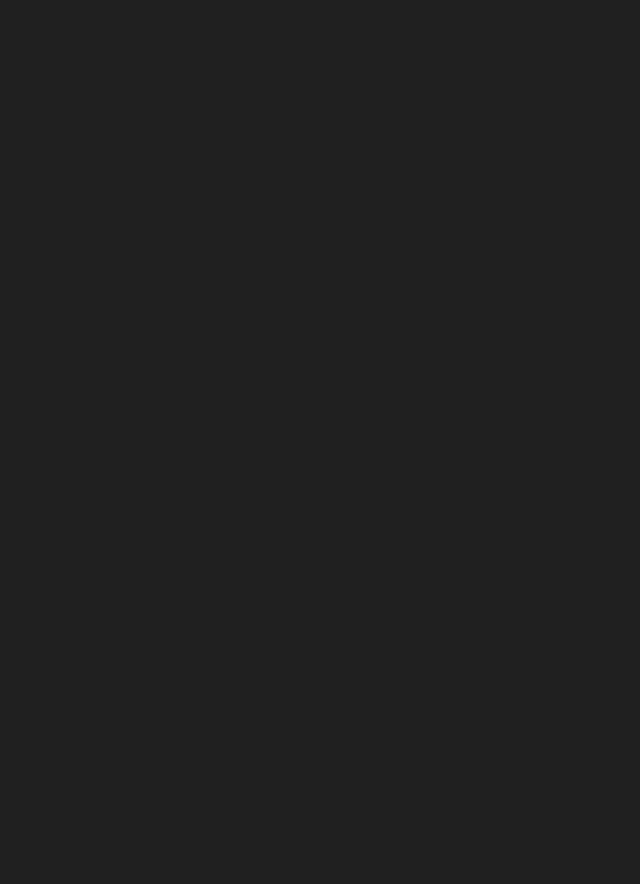
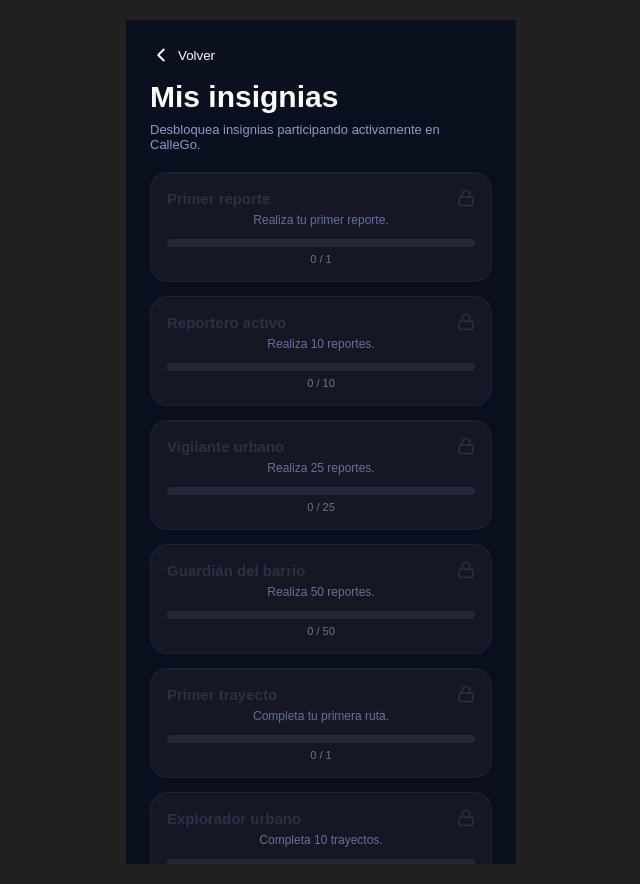
Before and after one commit to yxdhii/app-CalleGo, a React (Vite) app: page /badges in a window 1280 px wide. Before the commit this address had no page. Shown: the whole page, without its empty margins (319-959 px from the left). Before the commit the page ends 800 px from the top, so only its background shows below. Built offline with nearby package versions, Linux system fonts and the light colour scheme.

Commit message:
feat: add badges screen and integrate profile navigation

```diff
--- a/src/App.css
+++ b/src/App.css
@@ -718,7 +718,7 @@
 .callego-heatmap {
   background: #0f1117;
   color: #f0f0f5;
-  min-height: 100vh;
+  min-height: 100%;
 }
 
 .real-map {
@@ -1395,26 +1395,30 @@
   margin: 20px auto;
   background: #081126;
   color: white;
-  padding: 60px 22px 14px;
+  padding: 30px 22px 14px;
   overflow: hidden;
   position: relative;
 }
 
 .report-header button {
-  background: transparent;
-  border: none;
-  color: #cbd5e1;
-  display: flex;
-  align-items: center;
-  gap: 4px;
-  font-size: 13px;
+  background: none;
+  border: none;
+  color: white;
+  display: flex;
+  align-items: center;
+  gap: 6px;
+  cursor: pointer;
+  padding: 0;
+  margin-bottom: 20px;
+  font-size: 14px;
+  font-weight: 500;
 }
 
 .report-header h1 {
   text-align: center;
   font-size: 24px;
-  font-weight: 900;
-  margin-top: 12px;
+  font-weight: 800;
+  margin-top: 4px;
 }
 
 .report-header p {
@@ -1599,15 +1603,7 @@
 }
 
 .report-screen .home-indicator {
-  position: absolute;
-  bottom: 14px;
-  left: 50%;
-  transform: translateX(-50%);
-
-  width: 120px;
-  height: 5px;
-  border-radius: 999px;
-  background: rgba(255, 255, 255, 0.35);
+  display: none;
 }
 
 .description-preview {
@@ -2696,8 +2692,7 @@
   overflow-y: auto;
   display: flex;
   flex-direction: column;
-  min-height: 100vh;
-  color: white;
+  min-height: 100%;
 }
 
 .profile-back-button {
@@ -3060,6 +3055,13 @@
   margin: 6px 0 0;
 }
 
+.badges-section-header {
+  display: flex;
+  justify-content: space-between;
+  align-items: center;
+  margin-bottom: 10px;
+}
+
 /* Menu */
 .profile-menu {
   background: #1a1d27;
@@ -3268,10 +3270,20 @@
 /* ==== privacy settings ==== */
 
 .privacy-screen {
-  min-height: 100vh;
+  min-height: 100%;
   background: #0a0f1e;
   padding: 24px;
   color: white;
+  overflow-y: auto;
+}
+
+.privacy-screen {
+  overflow-y: auto;
+  scrollbar-width: none;
+}
+
+.privacy-screen::-webkit-scrollbar {
+  display: none;
 }
 
 .privacy-header {
@@ -3431,6 +3443,10 @@
   color: #8d9ac7;
 }
 
+.privacy-screen .home-indicator {
+  display: none;
+}
+
 .delete-account-btn {
   width: 100%;
   height: 58px;
@@ -3507,11 +3523,10 @@
   color: white;
 }
 
-
 /* ===== MY REPORTS SCREEN ===== */
 
 .my-reports-screen {
-  min-height: 100vh;
+  min-height: 100%;
   background: #0a0f1e;
   padding: 24px;
   color: white;
@@ -3745,3 +3760,111 @@
   font-size: 12px;
   margin: 8px 0;
 }
+
+/*badges details*/
+
+.badges-screen {
+  min-height: 100%;
+  max-height: 100%;
+  background: #0a0f1e;
+  padding: 24px;
+  color: white;
+  overflow-y: auto;
+  scrollbar-width: none;
+}
+
+.badges-header button {
+  background: transparent;
+  border: none;
+  color: white;
+  display: flex;
+  align-items: center;
+  gap: 6px;
+  padding: 0;
+  margin-bottom: 14px;
+}
+
+.badges-screen::-webkit-scrollbar {
+  display: none;
+}
+
+.badges-header h1 {
+  font-size: 30px;
+  margin-bottom: 8px;
+}
+
+.badges-header p {
+  color: #8d9ac7;
+  font-size: 13px;
+}
+
+.badges-list {
+  display: flex;
+  flex-direction: column;
+  gap: 14px;
+  margin-top: 20px;
+}
+
+.badge-card {
+  background: #1a1d27;
+  border: 1px solid rgba(82, 117, 255, 0.15);
+  border-radius: 18px;
+  padding: 16px;
+}
+
+.badge-card.locked {
+  opacity: 0.7;
+}
+
+.badge-top {
+  display: flex;
+  justify-content: space-between;
+  align-items: center;
+}
+
+.badge-top h3 {
+  margin: 0;
+  font-size: 15px;
+}
+
+.badge-card p {
+  color: #8d9ac7;
+  font-size: 12px;
+  margin-top: 6px;
+}
+
+.badge-progress {
+  margin-top: 12px;
+}
+
+.badge-progress-bar {
+  height: 8px;
+  background: #2e3244;
+  border-radius: 999px;
+  overflow: hidden;
+}
+
+.badge-progress-fill {
+  height: 100%;
+  background: #3b82f6;
+}
+
+.badge-progress span {
+  display: block;
+  margin-top: 6px;
+  font-size: 11px;
+  color: #94a3b8;
+  .badges-screen {
+    min-height: 100%;
+    max-height: 100%;
+    background: #0a0f1e;
+    padding: 24px;
+    color: white;
+    overflow-y: auto;
+    scrollbar-width: none;
+  }
+
+  .badges-screen::-webkit-scrollbar {
+    display: none;
+  }
+}
--- a/src/App.jsx
+++ b/src/App.jsx
@@ -13,6 +13,7 @@
 import Profile from "./pages/Profile";
 import Privacy from "./pages/Privacy";
 import MyReports from "./pages/MyReports";
+import Badges from "./pages/Badges";
 import "./App.css";
 
 function App() {
@@ -33,6 +34,7 @@
         <Route path="/profile" element={<Profile />} />
         <Route path="/privacy" element={<Privacy />} />
         <Route path="/my-reports" element={<MyReports />} />
+        <Route path="/badges" element={<Badges />} />
 
       </Routes>
     </BrowserRouter>
--- /dev/null
+++ b/src/pages/Badges.jsx
@@ -0,0 +1,125 @@
+import { useEffect, useState } from "react";
+import { useNavigate } from "react-router-dom";
+import { ChevronLeft, Lock } from "lucide-react";
+
+function Badges() {
+  const navigate = useNavigate();
+
+  const [reportCount, setReportCount] = useState(0);
+  const [points, setPoints] = useState(0);
+
+  useEffect(() => {
+    const reports = JSON.parse(localStorage.getItem("callego_reports")) || [];
+
+    setReportCount(reports.length);
+
+    const totalPoints = reports.reduce((sum, report) => {
+      return sum + (report.points || 0);
+    }, 0);
+
+    setPoints(totalPoints);
+  }, []);
+
+  const badges = [
+    {
+      title: "Primer reporte",
+      description: "Realiza tu primer reporte.",
+      progress: Math.min(reportCount, 1),
+      goal: 1,
+    },
+    {
+      title: "Reportero activo",
+      description: "Realiza 10 reportes.",
+      progress: Math.min(reportCount, 10),
+      goal: 10,
+    },
+    {
+      title: "Vigilante urbano",
+      description: "Realiza 25 reportes.",
+      progress: Math.min(reportCount, 25),
+      goal: 25,
+    },
+    {
+      title: "Guardián del barrio",
+      description: "Realiza 50 reportes.",
+      progress: Math.min(reportCount, 50),
+      goal: 50,
+    },
+    {
+      title: "Primer trayecto",
+      description: "Completa tu primera ruta.",
+      progress: 0,
+      goal: 1,
+    },
+    {
+      title: "Explorador urbano",
+      description: "Completa 10 trayectos.",
+      progress: 0,
+      goal: 10,
+    },
+    {
+      title: "Fuente confiable",
+      description: "Obtén 5 reportes verificados.",
+      progress: 0,
+      goal: 5,
+    },
+    {
+      title: "Buen ciudadano",
+      description: "Alcanza 100 puntos de reputación.",
+      progress: Math.min(points, 100),
+      goal: 100,
+    },
+  ];
+
+  return (
+    <main className="screen badges-screen">
+      <header className="badges-header">
+        <button onClick={() => navigate("/profile")}>
+          <ChevronLeft size={22} />
+          Volver
+        </button>
+
+        <h1>Mis insignias</h1>
+
+        <p>Desbloquea insignias participando activamente en CalleGo.</p>
+      </header>
+
+      <section className="badges-list">
+        {badges.map((badge) => {
+          const unlocked = badge.progress >= badge.goal;
+          const percent = Math.min(100, (badge.progress / badge.goal) * 100);
+
+          return (
+            <article
+              key={badge.title}
+              className={`badge-card ${unlocked ? "unlocked" : "locked"}`}
+            >
+              <div className="badge-top">
+                <h3>{badge.title}</h3>
+
+                {unlocked ? <span>🏆</span> : <Lock size={18} />}
+              </div>
+
+              <p>{badge.description}</p>
+
+              <div className="badge-progress">
+                <div className="badge-progress-bar">
+                  <div
+                    className="badge-progress-fill"
+                    style={{ width: `${percent}%` }}
+                  />
+                </div>
+
+                <span>
+                  {badge.progress} / {badge.goal}
+                </span>
+              </div>
+            </article>
+          );
+        })}
+      </section>
+    </main>
+  );
+}
+
+export default Badges;
--- a/src/pages/Profile.jsx
+++ b/src/pages/Profile.jsx
@@ -253,7 +253,15 @@
       </section>
 
       <section className="badges-section">
-        <h3>Insignias obtenidas</h3>
+        <div className="badges-section-header">
+          <h3>Insignias obtenidas</h3>
+
+          <button className="view-all-btn" onClick={() => navigate("/badges")}>
+            Ver todas
+            <ChevronRight size={16} />
+          </button>
+        </div>
+
         <div className="badges-grid">
           <div
             className={`badge-card ${reports.length >= 1 ? "earned" : "locked"}`}
```
